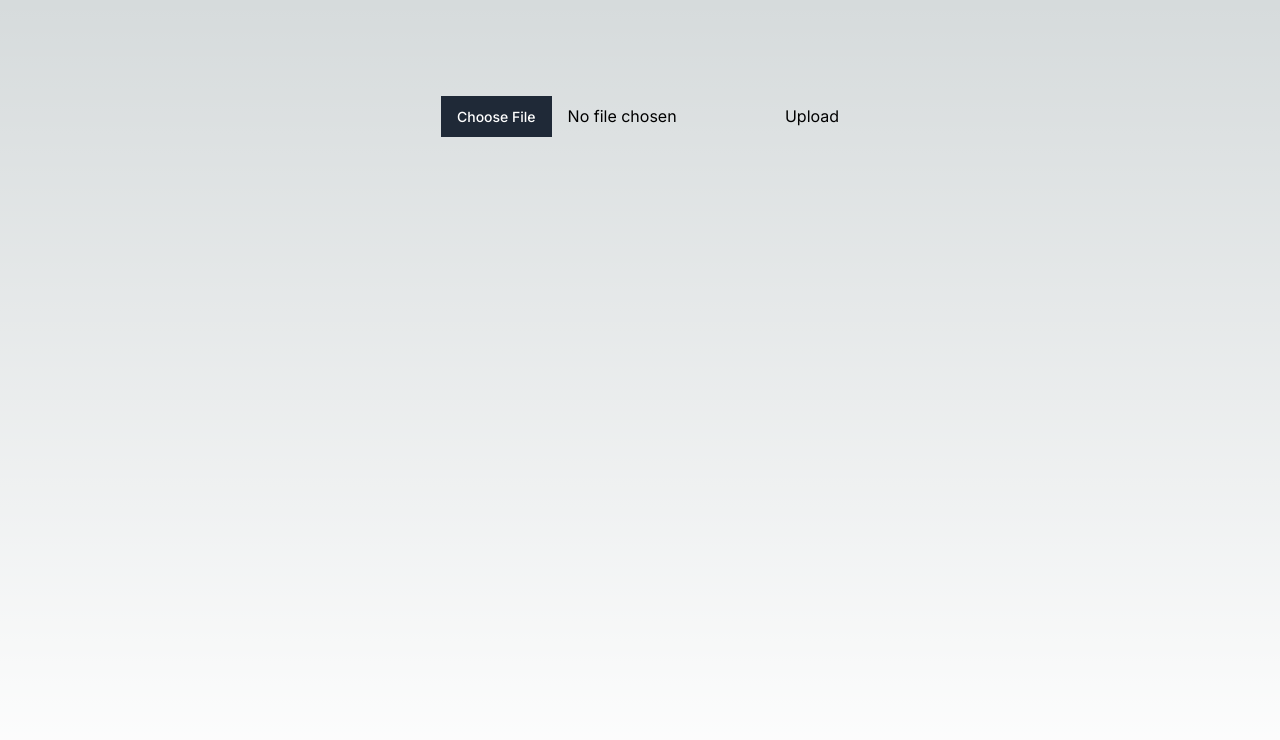
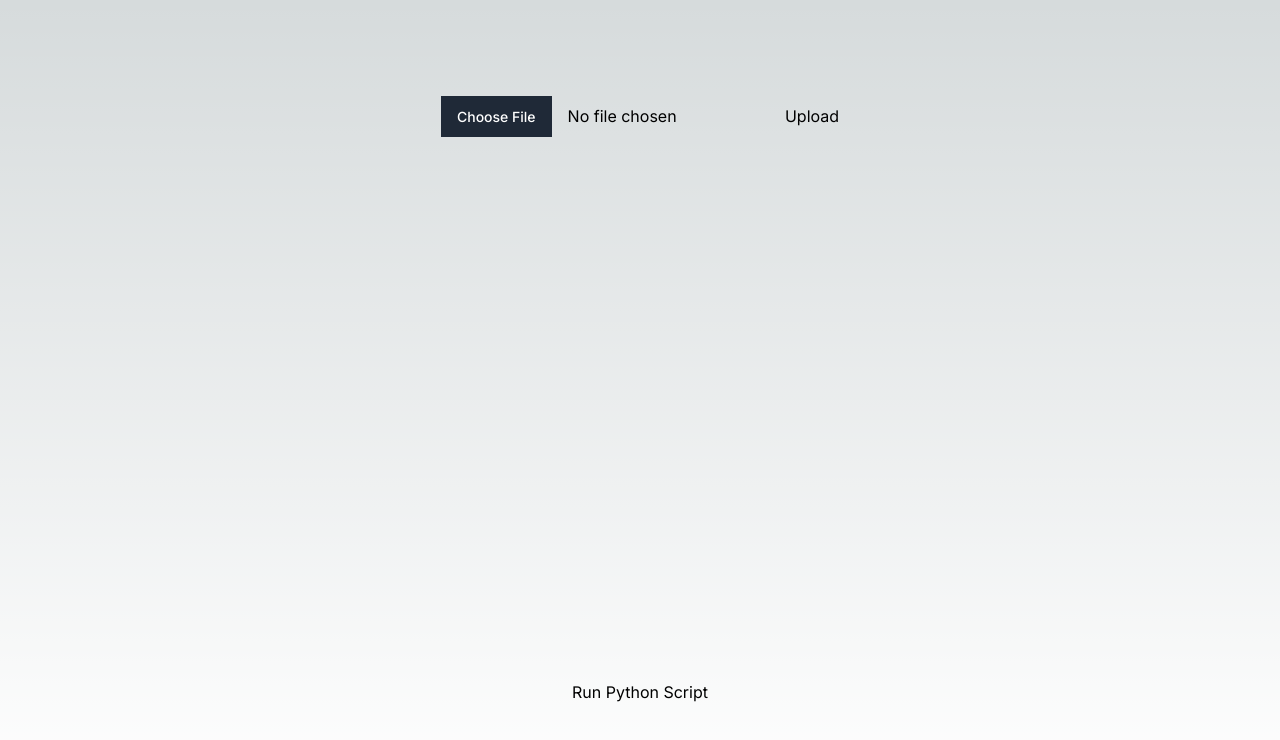
Before and after one commit to maarao/vidlet, a Next.js app: page / in a window 1280 px wide. Shown: the top 740 px of the page. Built offline with nearby package versions, Linux system fonts and the light colour scheme.

Commit message:
Feat: Create a button component to run the python script

```diff
--- /dev/null
+++ b/app/components/generate.tsx
@@ -0,0 +1,36 @@
+'use client'
+
+import { useState } from 'react';
+import axios from 'axios'; // Assuming you've installed Axios
+
+const Generate = () => {
+  const [isRunning, setIsRunning] = useState(false);
+  const [scriptOutput, setScriptOutput] = useState(null);
+  const [scriptError, setScriptError] = useState(null);
+
+  const handleClick = async () => {
+    setIsRunning(true);
+    setScriptOutput(null);
+    setScriptError(null);
+    try {
+      const response = await axios.post('/api/runPythonScript');
+      setScriptOutput(response.data.output); // Assuming script returns output
+    } catch (error) {
+      setScriptError(error.response?.data?.error || 'Error running script');
+    } finally {
+      setIsRunning(false);
+    }
+  };
+
+  return (
+    <div>
+      <button disabled={isRunning} onClick={handleClick}>
+        {isRunning ? 'Running Script...' : 'Run Python Script'}
+      </button>
+      {scriptOutput && <p>Script Output: {scriptOutput}</p>}
+      {scriptError && <p style={{ color: 'red' }}>Error: {scriptError}</p>}
+    </div>
+  );
+};
+
+export default Generate;
--- a/app/page.tsx
+++ b/app/page.tsx
@@ -1,10 +1,12 @@
 import Image from "next/image";
 import Upload from "/app/components/upload";
+import Generate from "/app/components/generate";
 
 export default function Home() {
   return (
     <main className="flex min-h-screen flex-col items-center justify-between p-24">
       <Upload></Upload>
+      <Generate></Generate>
     </main>
   );
 }
--- a/package.json
+++ b/package.json
@@ -9,6 +9,8 @@
     "lint": "next lint"
   },
   "dependencies": {
+    "axios": "^1.6.8",
+    "child_process": "^1.0.2",
     "flowbite-react": "^0.7.3",
     "multer": "^1.4.5-lts.1",
     "next": "^14.1.3",
--- /dev/null
+++ b/pages/api/runPythonScript.ts
@@ -0,0 +1,19 @@
+import { spawn } from 'child_process';
+
+export default async function handler(req, res) {
+  const pythonProcess = spawn('python', ['./app/scripts/convert.py']);
+
+  pythonProcess.stdout.on('data', (data) => {
+    console.log(`Python Script Output: ${data.toString()}`);
+  });
+
+  pythonProcess.stderr.on('data', (data) => {
+    console.error(`Python Script Error: ${data.toString()}`);
+    res.status(500).json({ error: 'Error running Python script' });
+  });
+
+  pythonProcess.on('close', (code) => {
+    console.log(`Python Script exited with code: ${code}`);
+    res.status(200).json({ message: 'Python script executed successfully' });
+  });
+}
```
Also changed, not shown: 1 other file (tests, documents, lock files or other folders).
